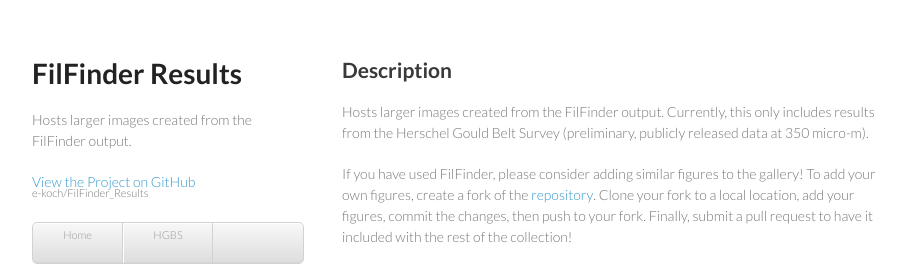
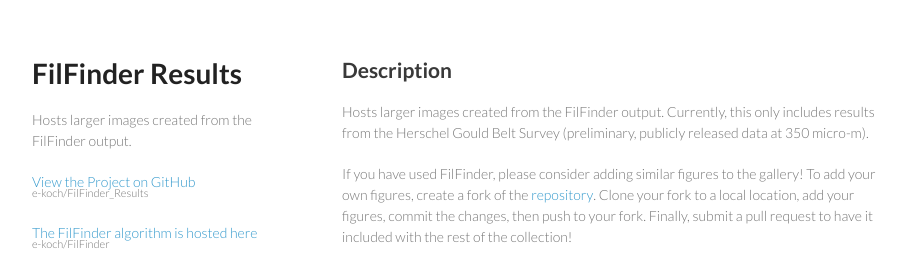
Before and after one commit to e-koch/FilFinder_Results, a plain HTML site: page index.html in a window 1280 px wide. Shown: the top 264 px of the page, without its empty margins (178-1094 px from the left). Drawn offline with Linux system fonts and the light colour scheme.

Commit message:
Add extra links back to FilFinder

```diff
--- a/index.html
+++ b/index.html
@@ -19,6 +19,7 @@
         <p>Hosts larger images created from the FilFinder output. </p>
 
         <p class="view"><a href="https://github.com/e-koch/FilFinder_Results">View the Project on GitHub <small>e-koch/FilFinder_Results</small></a></p>
+        <p class="view"> <a href="https://github.com/e-koch/FilFinder">The FilFinder algorithm is hosted here <small>e-koch/FilFinder</small></a></p>
 
         <ul>
              <li><a href="index.html">Home</a></li>
```
Also changed, not shown: hgbs.html (+1 -0 lines).
